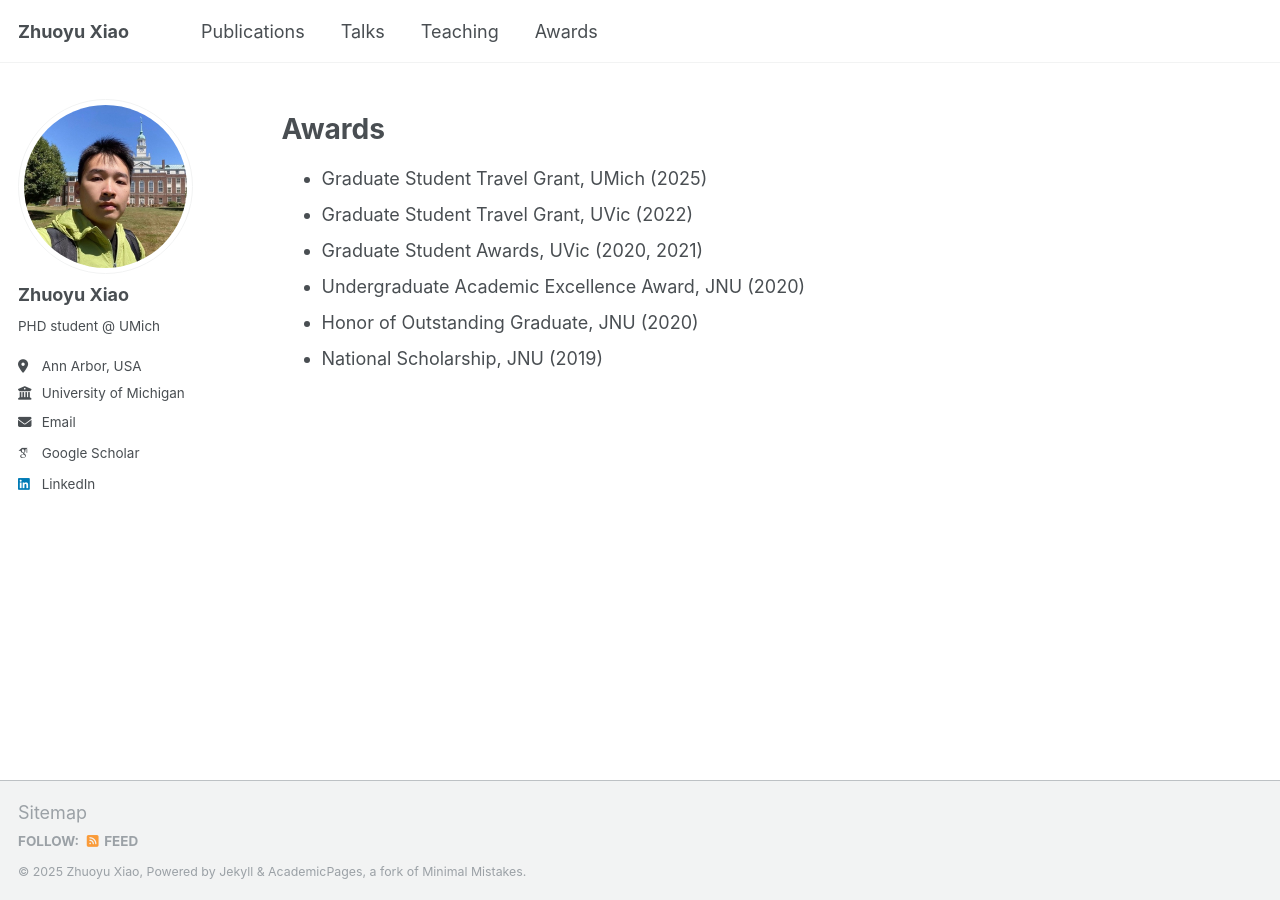
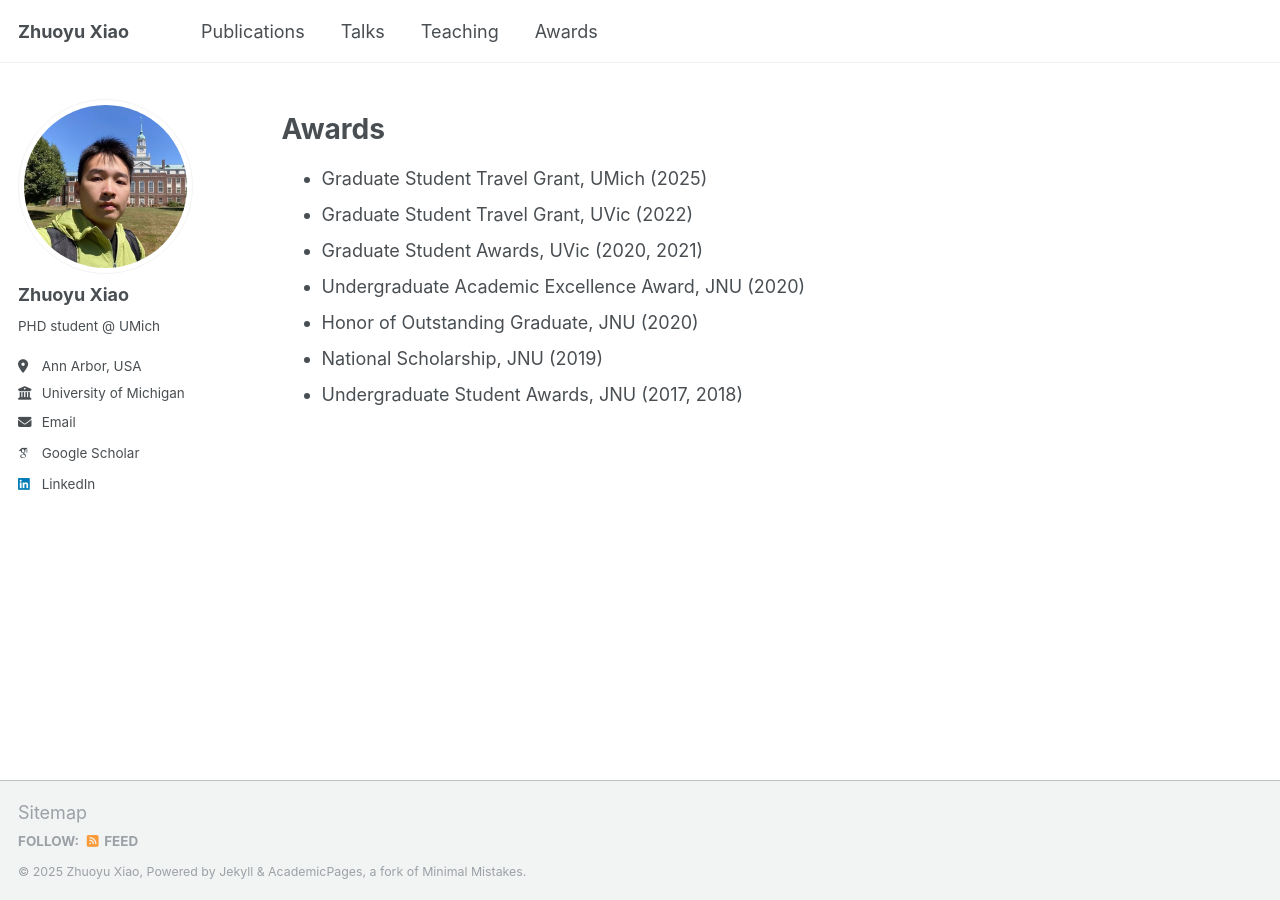
Before and after one commit to zyxiao97/zyxiao97.github.io, a Jekyll site: the page built from _pages/awards.md, in a window 1280 px wide. Built offline with Jekyll 4.4.1, drawn with Linux system fonts in a browser that asks for light colours; some web fonts are replaced.

Commit message:
Update awards.md

```diff
--- a/_pages/awards.md
+++ b/_pages/awards.md
@@ -14,3 +14,4 @@ Awards
 - Undergraduate Academic Excellence Award, JNU (2020)
 - Honor of Outstanding Graduate, JNU (2020)
 - National Scholarship, JNU (2019)
+- Undergraduate Student Awards, JNU (2017, 2018)
```
